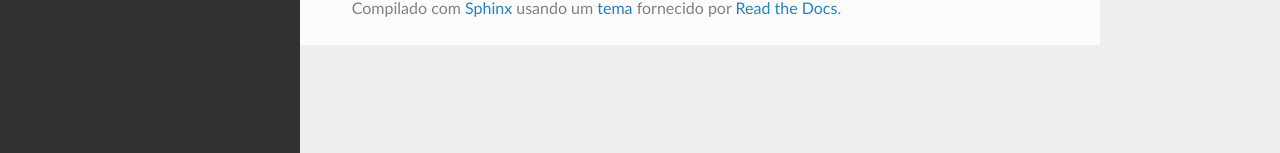
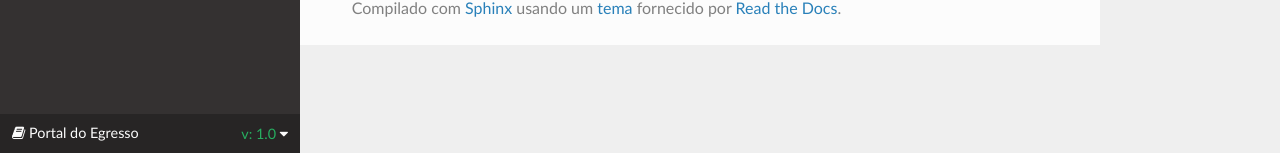
Before and after one commit to djangonauta/dti-docs, a Sphinx documentation site: the page built from source/index.rst, in a window 1280 px wide. Shown: the part 744-897 px from the top of the page. Built offline with Sphinx 7.4.7 and the Read the Docs theme 2.0.0, drawn with Linux system fonts in a browser that asks for light colours.

Commit message:
adicionado sidebar inicial

```diff
--- /dev/null
+++ b/source/_templates/versions.html
@@ -0,0 +1,13 @@
+<div class="rst-versions" data-toggle="rst-versions" role="note" aria-label="versions">
+  <span class="rst-current-version" data-toggle="rst-current-version">
+    <span class="fa fa-book"> Portal do Egresso</span>
+    v: 1.0
+    <span class="fa fa-caret-down"></span>
+  </span>
+  <div class="rst-other-versions">
+    <dl>
+      <dt>Downloads</dt>
+      <dd><a href="_downloads/PortalEgresso.pdf">PDF</a></dd>
+    </dl>
+  </div>
+</div>
--- a/source/conf.py
+++ b/source/conf.py
@@ -95,7 +95,7 @@ html_static_path = ['_static']
 # default: ``['localtoc.html', 'relations.html', 'sourcelink.html',
 # 'searchbox.html']``.
 #
-# html_sidebars = {}
+html_sidebars = {'**': ['globaltoc.html', 'sourcelink.html', 'searchbox.html', 'versions.html']}
 
 
 # -- Options for HTMLHelp output ---------------------------------------------
```
Also changed, not shown: 2 other files.
